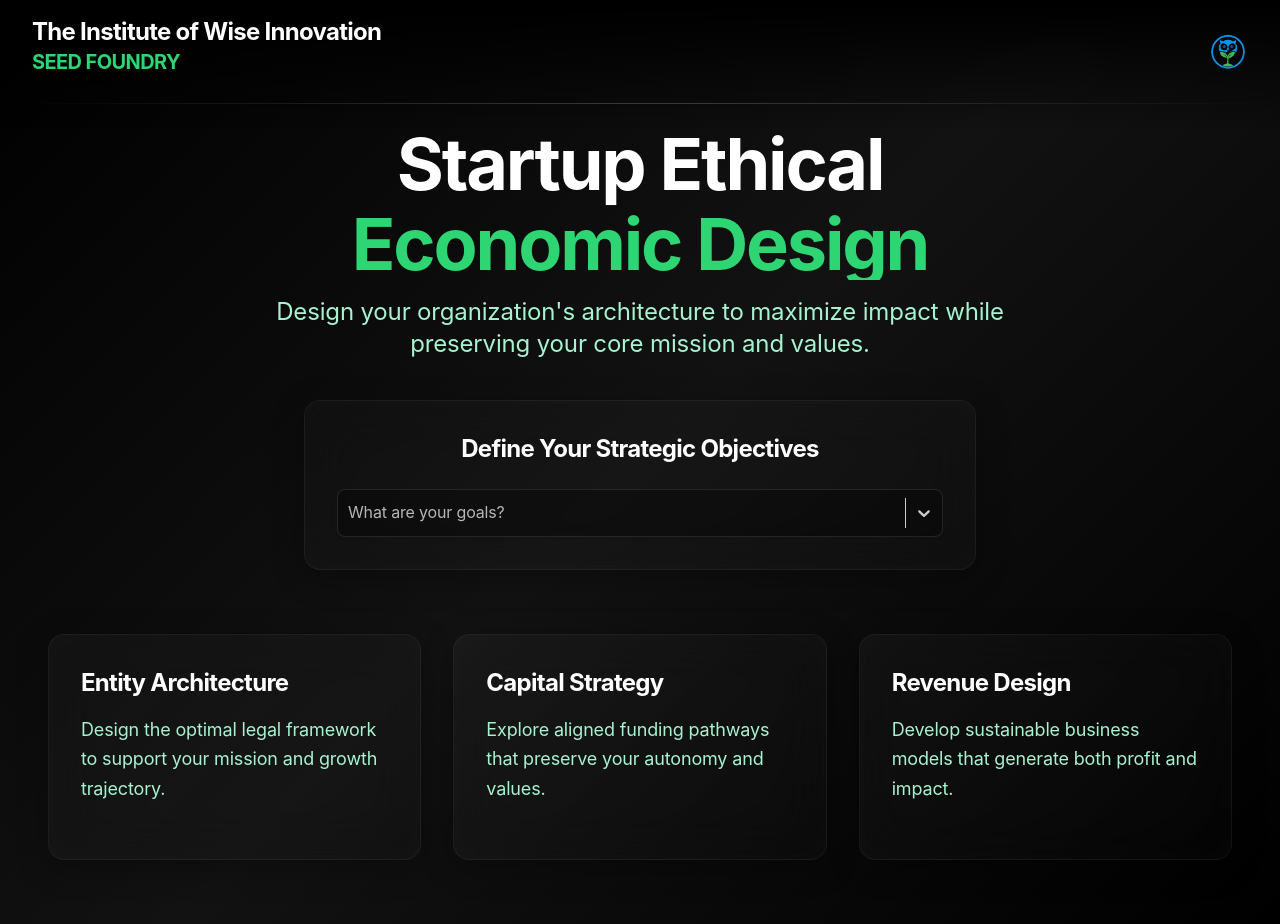
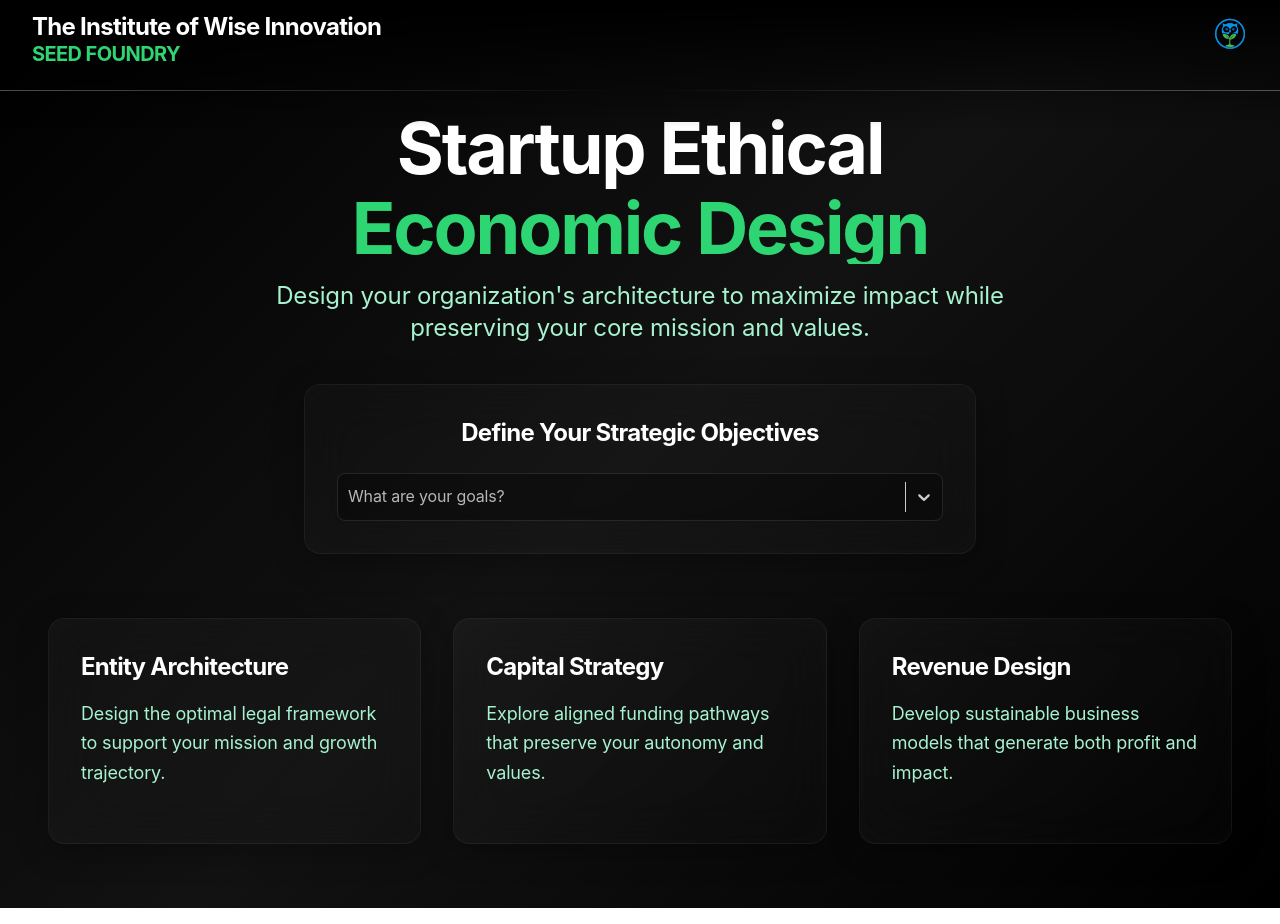
Before and after one commit to TurquoiseSound/SeedFoundry, a Next.js app: page / in a window 1280 px wide. Built offline with nearby package versions, Linux system fonts and the light colour scheme.

Commit message:
Update header layout to be more compact with improved gradient divider

```diff
--- a/src/app/layout.tsx
+++ b/src/app/layout.tsx
@@ -23,22 +23,22 @@ export default function RootLayout({
       <body>
         <div className="top-fade"></div>
         <header className='header-container'>
-          <div className='max-w-7xl mx-auto px-4 sm:px-6 lg:px-8 py-4 relative flex justify-between items-center'>
+          <div className='max-w-7xl mx-auto px-4 sm:px-6 lg:px-8 py-3 relative flex justify-between items-start'>
             <Link href='/' className="flex flex-col">
-              <h2 className='text-2xl font-bold text-white mb-0'>The Institute of Wise Innovation</h2>
-              <h3 className='text-xl font-bold text-gradient'>SEED FOUNDRY</h3>
+              <h2 className='text-2xl font-bold text-white mb-0 leading-tight'>The Institute of Wise Innovation</h2>
+              <h3 className='text-xl font-bold text-gradient leading-tight'>SEED FOUNDRY</h3>
             </Link>
             <Image
               src="/seed_logo.png"
               alt="Institute of Wise Innovation Logo"
-              width={40}
-              height={40}
-              className='transition-transform duration-300 hover:scale-110'
+              width={36}
+              height={36}
+              className='transition-transform duration-300 hover:scale-110 mt-1'
             />
-            <div className='absolute bottom-0 left-0 right-0 h-[1px] bg-gradient-to-r from-transparent via-white/20 to-transparent transform transition-opacity duration-300 header-divider'></div>
+            <div className='absolute bottom-0 left-0 right-0 h-[1px] bg-gradient-to-r from-white/30 via-transparent to-white/30 transform transition-opacity duration-300 header-divider'></div>
           </div>
         </header>
-        <div className='relative pt-24'>
+        <div className='relative pt-20'>
           <GoalsProvider>
             {children}
           </GoalsProvider>
```
